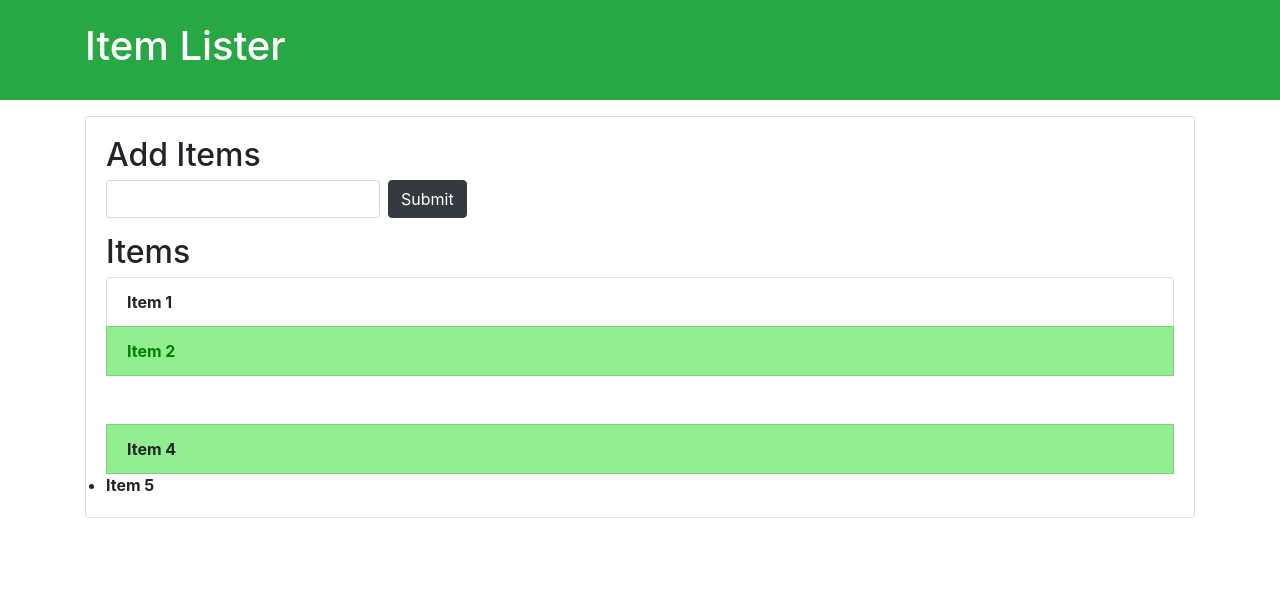
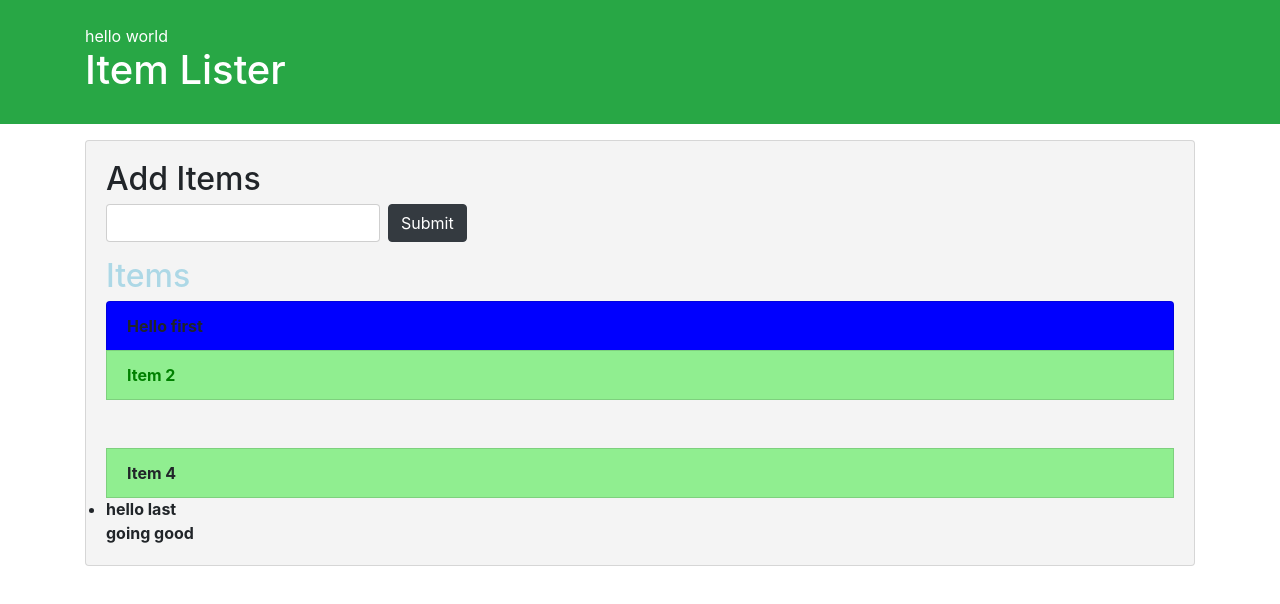
Before and after one commit to seemachal-infobeans/Demo, a plain HTML site: page index.html in a window 1280 px wide. Drawn offline with nearby package versions, Linux system fonts and the light colour scheme.

Commit message:
Creating Nodes and Modifying Dom

```diff
--- a/demo.js
+++ b/demo.js
@@ -26,3 +26,51 @@ const li =  document.getElementsByTagName('li');
     }
 
   }
+
+  //Creating Nodes and Modifying Dom
+
+  var itemList = document.querySelector('#items');
+  //parentNode
+  //itemList.parentNode.style.backgroundColor="#f4f4f4";
+   //parentElement
+   itemList.parentElement.style.backgroundColor="#f4f4f4"
+
+   //childNode
+   itemList.children[0].style.backgroundColor='blue';
+
+   //FirstElementChild
+   itemList.firstElementChild.textContent="Hello first";
+
+   //lastelementchild
+
+   itemList.lastElementChild.textContent="hello last";
+
+   //nextElementSibling
+   itemList.nextElementSibling.style.fontWeight="bold";
+
+   //previousElementSibling
+   itemList.previousElementSibling.style.color="lightblue";
+
+   //crateElement
+
+   //create div
+
+   var newdiv = document.createElement('div');
+   //add class
+   newdiv.className="hello";
+
+   //add id
+   newdiv.id = "hello1";
+
+   //add attribute
+   newdiv.setAttribute("title","hello div");
+
+   //create text node
+   var newDivtext = document.createTextNode("hello world");
+
+   //add to div
+   newdiv.appendChild(newDivtext);
+var container = document.querySelector('header .container')
+   var h1 = document.querySelector('header h1');
+
+   container.insertBefore(newdiv,h1)
--- a/index.html
+++ b/index.html
@@ -28,6 +28,7 @@
       <li class="list-group-item">Item 4</li>
       <li>Item 5</li>
     </ul>
+    <span>going good</span>
    </div>
   </div>
 
```
